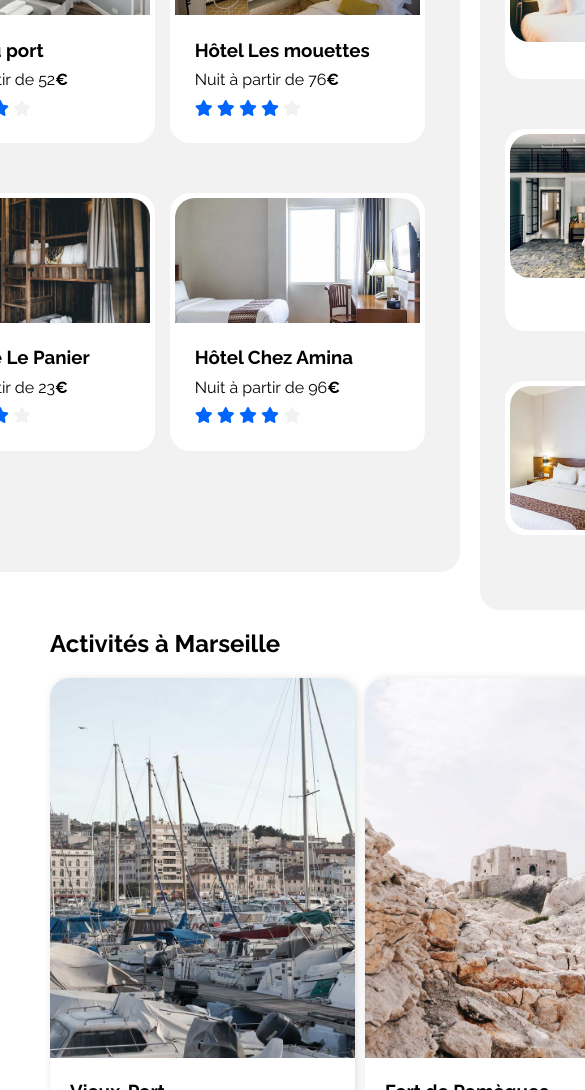
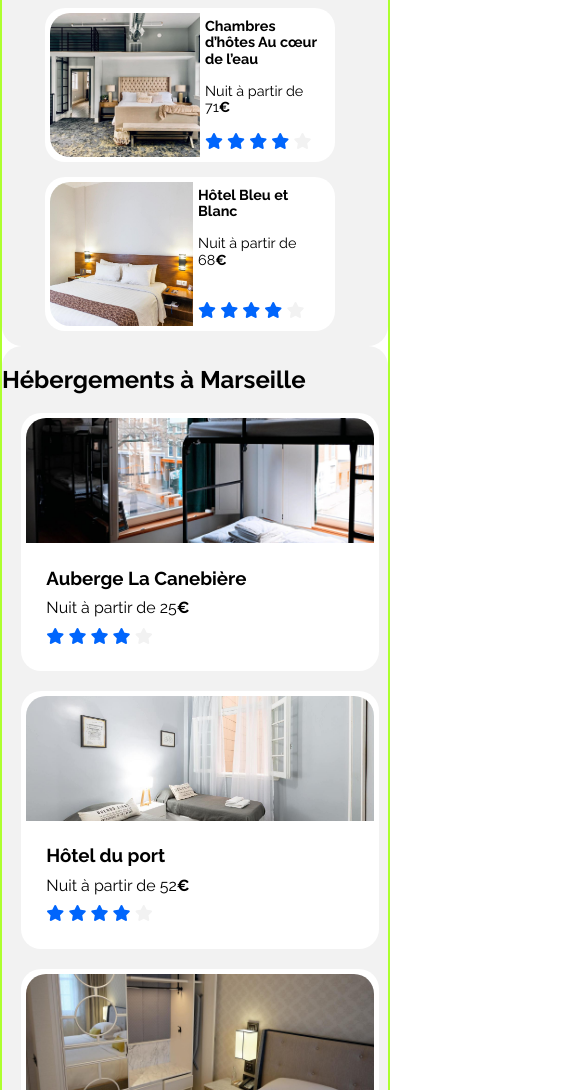
Before and after one commit to pharouqy/Booki, a plain HTML site: page index.html in a window 390 px wide. Shown: the part 910-2000 px from the top of the page, 585 px wide, since content can reach past the window. Drawn offline with Linux system fonts and the light colour scheme.

Commit message:
Finalisation mobile & tablette

```diff
--- a/css/style.css
+++ b/css/style.css
@@ -211,7 +211,7 @@ section#Hébergements > div > a > article {
 }
 
 section#Hébergements > div > a,
-aside > a {
+aside > div > a {
   text-decoration: none;
   color: #000;
 }
@@ -260,14 +260,14 @@ aside > div:nth-child(1) > div > i {
   color: #0065fc;
 }
 
-aside > a > article > img {
+aside > div > a > article > img {
   width: 170px;
   height: 144px;
   object-fit: cover;
   border-radius: 20px 0px 0 20px;
 }
 
-aside > a > article {
+aside > div > a > article {
   background-color: #fff;
   margin: 0 0 50px 0;
   display: flex;
@@ -275,17 +275,17 @@ aside > a > article {
   border-radius: 20px;
 }
 
-aside > a > article > div > div > h3,
-aside > a > article > div > div > p {
+aside > div > a > article > div > div > h3,
+aside > div > a > article > div > div > p {
   margin: 0 0 15px 0;
   font-size: 0.9em;
 }
 
-aside > a > article > div {
+aside > div > a > article > div {
   padding: 5px;
 }
 
-aside > a > article > div {
+aside > div > a > article > div {
   display: flex;
   flex-direction: column;
   justify-content: space-between;
@@ -298,6 +298,7 @@ section#Activités {
 
 section#Activités > div {
   display: flex;
+  justify-content: center;
 }
 
 section#Activités > div > a > div > img {
@@ -320,18 +321,23 @@ section#Activités > div > a > div > h3 {
 }
 
 footer {
-  background-color: #F2F2F2;
+  background-color: #f2f2f2;
   margin: 30px 0 0 0;
   width: 100%;
-  height: 150px;
+  height: 100%;
   display: flex;
-  justify-content: flex-start;
-  align-items: center;
-  padding: 30px 0 20px 30px;
+  justify-content: center;
+  align-items: flex-start;
+  padding: 30px 0 20px 0px;
 }
 
 footer > div {
   width: 100%;
+  height: 100%;
+  display: flex;
+  flex-direction: column;
+  align-items: flex-start;
+  padding: 0 0 0 30px;
 }
 
 footer > div > ul {
@@ -347,3 +353,152 @@ footer > div > ul > a {
 footer > div > ul > a > li {
   padding: 0 0 15px 0px;
 }
+
+@media all and (max-width: 992px) {
+  main > div:nth-child(6) {
+    flex-wrap: wrap;
+  }
+  aside {
+    width: 100%;
+    margin: 50px 0 0 0;
+    display: flex;
+    flex-direction: column;
+  }
+  aside > div:nth-child(2) {
+    display: flex;
+    flex-wrap: wrap;
+  }
+  section#Activités > div > a {
+    display: block;
+    width: 20%;
+  }
+  section#Activités > div > a:not(:last-child) {
+    margin: 0 5% 0 0;
+  }
+  section#Activités > div > a > div > img {
+    width: 100%;
+    height: 195px;
+  }
+  body > div {
+    margin: 0px 20px 0 20px;
+  }
+  aside > div:nth-child(1) > h2 {
+    margin: 10px 0 15px 0;
+  }
+  section#Hébergements {
+    width: 100%;
+    margin-right: 0px;
+  }
+  aside > div > a > article {
+    margin: 0 0 0px 0;
+    width: 95%;
+  }
+  aside > div > a > article > img {
+    width: 150px;
+    height: 144px;
+  }
+  aside > div > a > article {
+    margin: 0 10px 0px 0;
+    width: 280px;
+  }
+  section#Hébergements > div {
+    flex-wrap: wrap;
+  }
+}
+
+@media all and (max-width: 768px) {
+  body {
+    border: 2px solid greenyellow;
+  }
+  body > div {
+    margin: 0;
+  }
+  section#Activités > div {
+    flex-direction: column;
+    align-items: center;
+  }
+  section#Activités > div > a {
+    margin: 0 0 15px 0;
+  }
+  section#Activités > div > a {
+    width: 90%;
+  }
+  footer {
+    flex-wrap: wrap;
+  }
+  aside {
+    padding: 10px;
+  }
+  main > div > button {
+    display: none;
+  }
+  main > div > div#loupe {
+    border-radius: 0px 10px 10px 0px;
+    background-color: #0065fc;
+    color: #fff;
+    display: flex;
+    align-items: center;
+    padding: 10px 15px 10px 15px;
+  }
+  header > div {
+    justify-content: center;
+    width: 100%;
+    padding: 20px 0 0 0;
+  }
+  nav {
+    width: 100%;
+  }
+  header > nav > ul > li {
+    width: 100%;
+    display: flex;
+    align-items: center;
+    justify-content: center;
+    border-bottom: 5px solid #f2f2f2;
+  }
+  header > nav > ul > li:hover {
+    border-bottom: 5px solid #0065fc;
+  }
+  header > nav > ul {
+    padding: 0;
+  }
+  header > nav > ul > li > a:hover,
+  header > nav > ul > li > a:active {
+    border-top: unset;
+    color: #0065fc;
+  }
+  section#Hébergements > div > a > article {
+    width: 100%;
+  }
+  section#Hébergements {
+    padding: 0px 0px 0px 0px;
+  }
+  section#Hébergements > div > a > article > img {
+    width: 100%;
+  }
+  section#Hébergements > div > a {
+    margin: 0 0 20px 0;
+    width: 90%;
+  }
+  #Hébergements > div:nth-child(2) {
+    margin-bottom: 0px;
+  }
+  main > div:nth-child(6) {
+    flex-direction: column-reverse;
+  }
+  aside {
+    padding: 0px;
+  }
+  aside > div:nth-child(2) {
+    justify-content: center;
+    align-items: center;
+  }
+  aside > div > a {
+    margin-bottom: 15px;
+  }
+  section#Activités > div > a:not(:last-child) {
+    margin: 0 0 25px 0;
+  }
+  section#Hébergements > div > a > article {
+    margin-right: 0px;
+  }
+}
--- a/index.html
+++ b/index.html
@@ -191,6 +191,7 @@
                 <i class="fa-solid fa-chart-line"></i>
               </div>
             </div>
+            <div>
               <a href="">
                 <article>
                   <img
@@ -211,7 +212,6 @@
                     </div>
                   </div></article
               ></a>
-
               <a href="">
                 <article>
                   <img
@@ -232,7 +232,6 @@
                     </div>
                   </div></article
               ></a>
-
               <a href="">
                 <article>
                   <img
@@ -253,6 +252,7 @@
                     </div>
                   </div></article
               ></a>
+            </div>
           </aside>
         </div>
         <section id="Activités">
```
Lines whose indentation alone changed are shown as unchanged.
